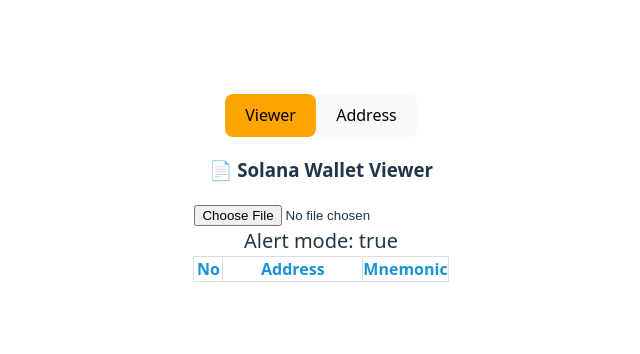
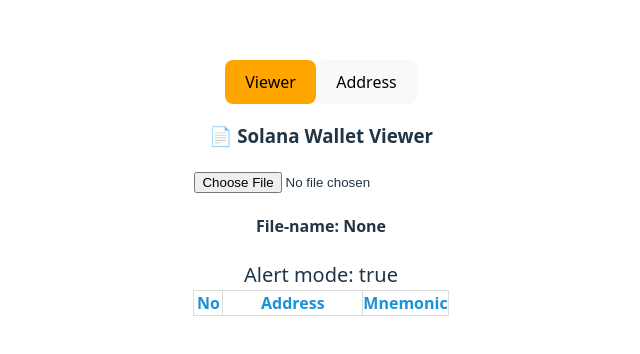
Before and after one commit to tiennguyen12g/WalletViewer, a React (Vite) app: page / in a window 1280 px wide. Shown: the part 212-566 px from the top of the page, without its empty margins (319-959 px from the left). Built offline with nearby package versions, Linux system fonts and the light colour scheme.

Commit message:
add file name

```diff
--- a/src/SolWallet/Home.tsx
+++ b/src/SolWallet/Home.tsx
@@ -1,7 +1,6 @@
-import React, { useState } from 'react'
+import { useState } from 'react'
 import WalletViewer from './ShowingWallet';
 import Withdrawal from './Withdrawal';
-import Test from './Test';
 export default function Home() {
      const [page,setPage] = useState("wallet-viewer");
      const handleSwitchPage = (pageName: string) => {
--- a/src/SolWallet/ShowingWallet.tsx
+++ b/src/SolWallet/ShowingWallet.tsx
@@ -22,12 +22,14 @@
 const DATE_STORAGE_KEY = "wallet_mnemonic_dates";
 const CHECKBOX_STORAGE_KEY = "wallet_checkbox_status";
 const STORAGE_KEY = "solana_wallet_excel_base64";
+const FILENAME_KEY = "file-name"
 localStorage.setItem("isUseAlert", "true");
 const WalletViewer: React.FC = () => {
   const [wallets, setWallets] = useState<WalletEntry[]>([]);
   const isUseAlert = localStorage.getItem("isUseAlert");
   const [isAlert, setIsAlert] = useState(isUseAlert);
   const [dates, setDates] = useState<DateState>({});
+  const [fileName, setFileName] = useState<string>("None");
 
   const [checkboxes, setCheckboxes] = useState<CheckboxState>({});
   // Load from localStorage on first render
@@ -51,6 +53,11 @@
     if (dateData) {
       setDates(JSON.parse(dateData));
     }
+
+    const fileName = localStorage.getItem(FILENAME_KEY);
+    if(fileName){
+      setFileName(fileName)
+    }
   }, []);
 
   const handleFileUpload = (e: React.ChangeEvent<HTMLInputElement>) => {
@@ -69,6 +76,10 @@
       parseExcelFile(arrayBuffer);
     };
     reader.readAsArrayBuffer(file);
+
+    const fileName = file.name;
+    localStorage.setItem(FILENAME_KEY,fileName)
+    setFileName(fileName);
   };
 
   const parseExcelFile = (arrayBuffer: ArrayBuffer) => {
@@ -145,6 +156,7 @@
       <h3 className="text-xl font-bold mb-4">📄 Solana Wallet Viewer</h3>
 
       <input type="file" accept=".xlsx" onChange={handleFileUpload} className="mb-4" />
+      <h4>File-name: {fileName}</h4>
       <div
         onClick={() => {
           const value = isAlert === "true" ? "false" : "true";
--- a/src/SolWallet/Test.tsx
+++ b/src/SolWallet/Test.tsx
@@ -1,5 +1,3 @@
-import React from 'react'
-
 export default function Test() {
   return (
     <div>
```
